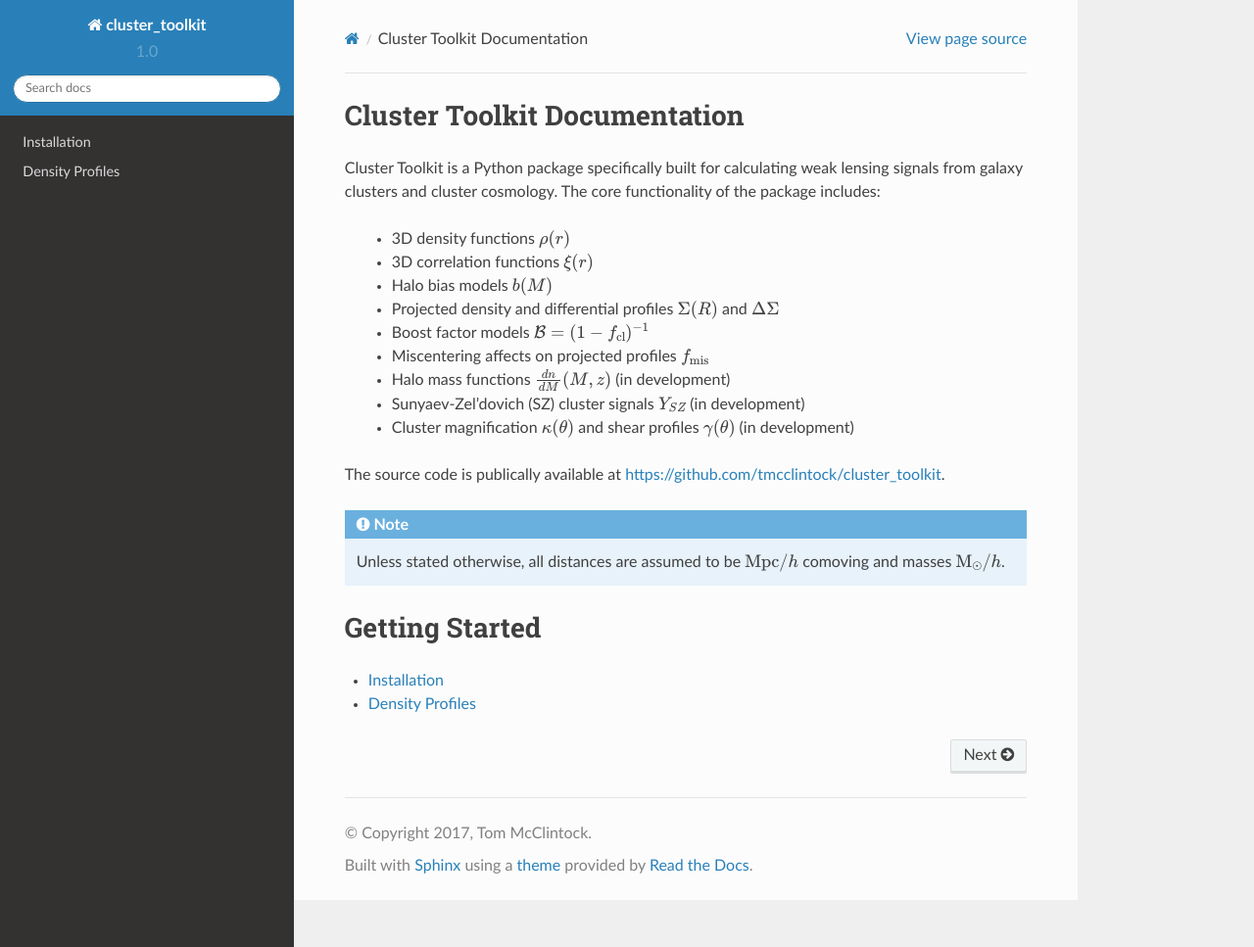
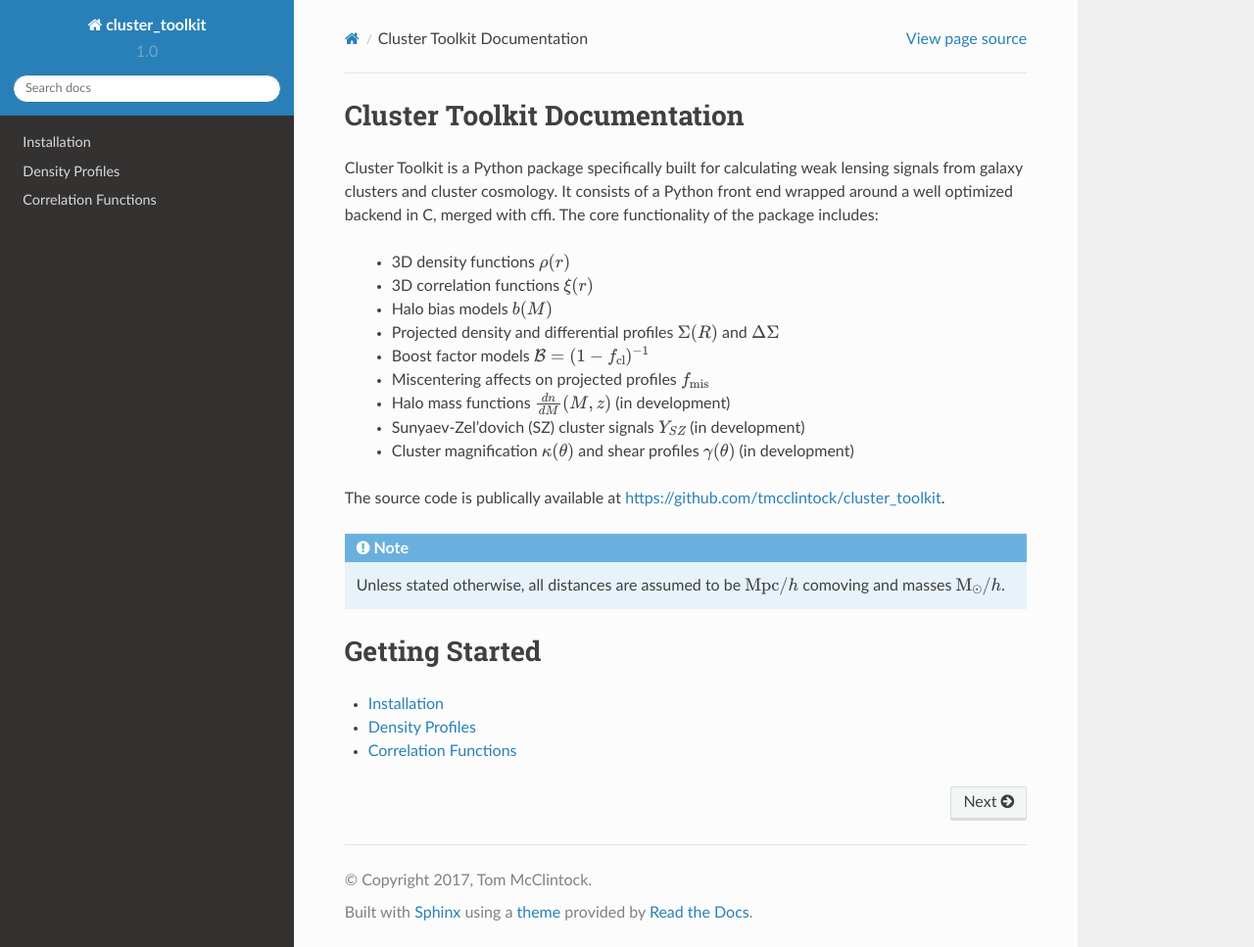
Before and after one commit to tmcclintock/cluster_toolkit, a Sphinx documentation site: the page built from docs/index.rst, in a window 1280 px wide and 967 px high. Shown: the whole window at 98% size. Built offline with Sphinx 7.4.7 and the Read the Docs theme 2.0.0, drawn with Linux system fonts in a browser that asks for light colours.

Commit message:
Working on the correlation functions doc.

```diff
--- a/docs/conf.py
+++ b/docs/conf.py
@@ -96,7 +96,7 @@
 # Add any paths that contain custom static files (such as style sheets) here,
 # relative to this directory. They are copied after the builtin static files,
 # so a file named "default.css" will overwrite the builtin "default.css".
-html_static_path = ['_static']
+html_static_path = []#'_static']
 
 # Custom sidebar templates, must be a dictionary that maps document names
 # to template names.
--- a/docs/index.rst
+++ b/docs/index.rst
@@ -3,6 +3,7 @@
 ******************************
 
 Cluster Toolkit is a Python package specifically built for calculating weak lensing signals from galaxy clusters and cluster cosmology.
+It consists of a Python front end wrapped around a well optimized backend in C, merged with cffi.
 The core functionality of the package includes:
 
  * 3D density functions :math:`\rho(r)`
@@ -29,3 +30,4 @@
 
    installation
    density_profiles
+   correlation_functions
```
Also changed, not shown: docs/correlation_functions.rst (added, +63 -0 lines).
